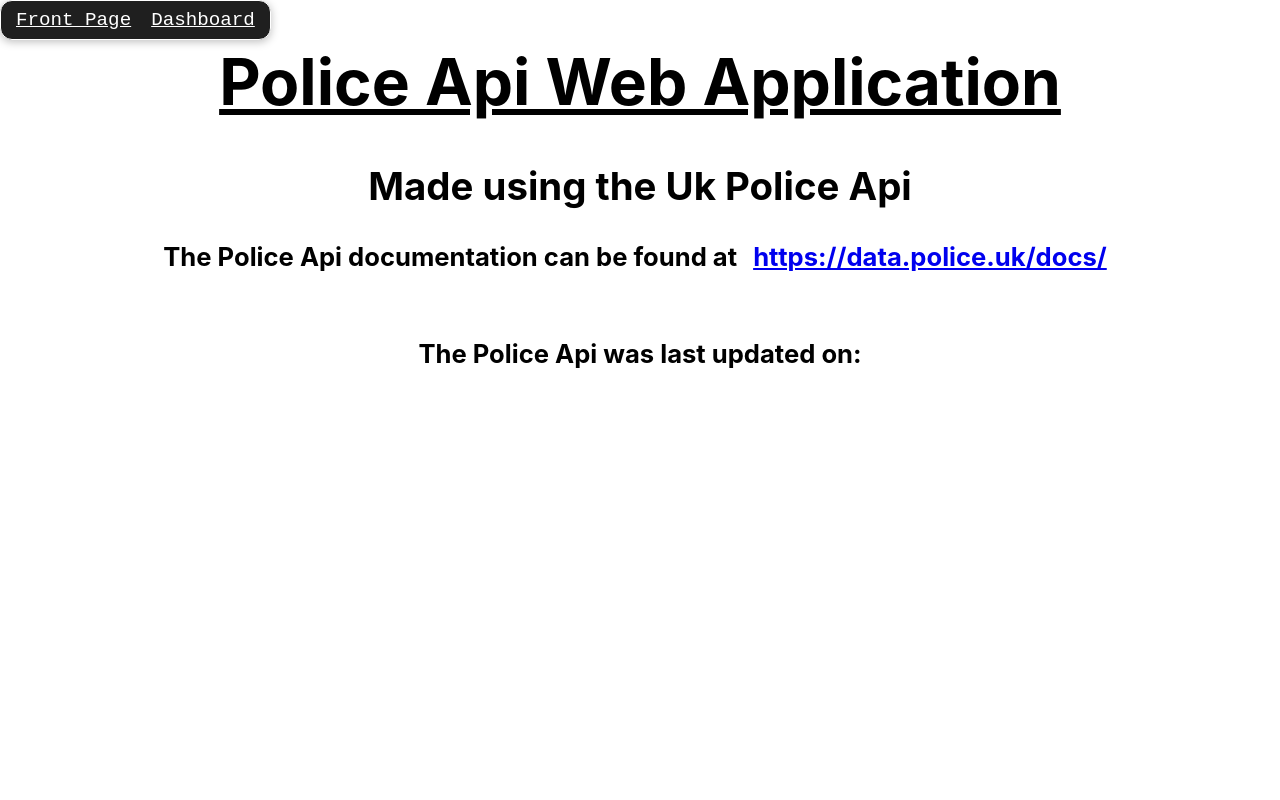
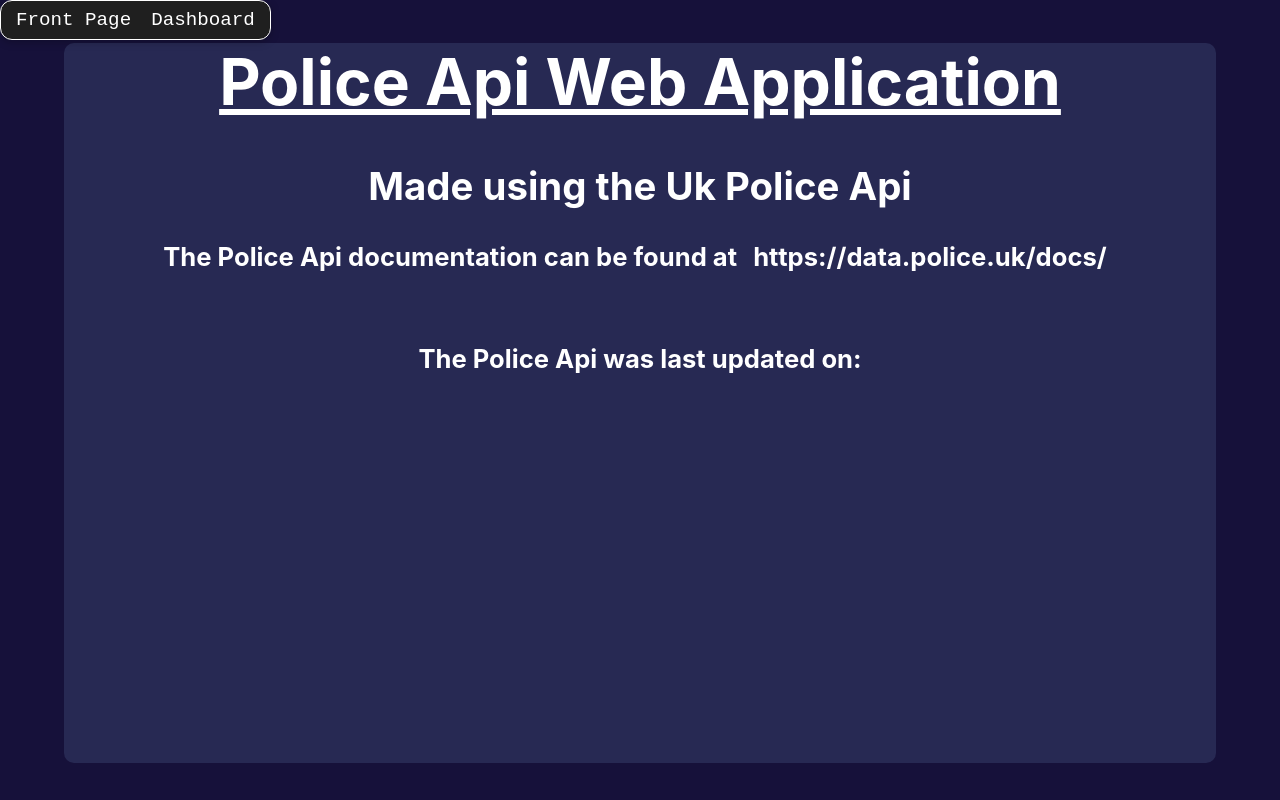
Before and after one commit to Papgooner/PoliceApi, a React (Create React App) app in the folder policeapifinal/: page / in a window 1280 px wide. Built offline with nearby package versions, Linux system fonts and the light colour scheme; no server answers.

Commit message:
css redone

```diff
--- a/policeapifinal/public/index.html
+++ b/policeapifinal/public/index.html
@@ -24,7 +24,7 @@
       work correctly both with client-side routing and a non-root public URL.
       Learn how to configure a non-root public URL by running `npm run build`.
     -->
-    <title>React App</title>
+    <title>Police Api Web Application</title>
   </head>
   <body>
     <noscript>You need to enable JavaScript to run this app.</noscript>
--- a/policeapifinal/src/App.css
+++ b/policeapifinal/src/App.css
@@ -38,12 +38,12 @@
 }
 
 nav {
+  text-decoration: none;
   position: fixed;
   color: #3a3a3a;
   max-width: 100%;
   height: auto;
   top: 0px;
-  left: 0px;
   opacity: 1;
   font-family: "Roboto Mono", monospace;
   display: flex;
@@ -59,25 +59,30 @@ nav {
   font-size: 1.5vw;
 }
 
+.nav :hover {
+  background-color: white;
+}
+
 a:link {
-
+  text-decoration: none;
   background-color: transparent;
   padding-left: 10px;
   padding-right: 10px;
 }
 
 a:visited {
-
+  text-decoration: none;
   background-color: transparent;
   padding-left: 10px;
   padding-right: 10px;
 }
 
 a:hover {
-
+  text-decoration: none;
   background-color: transparent;
   padding-left: 10px;
   padding-right: 10px;
+  color: grey
 }
 
 .NavLinks {
--- a/policeapifinal/src/pages/FrontPage/FrontPage.css
+++ b/policeapifinal/src/pages/FrontPage/FrontPage.css
@@ -14,3 +14,33 @@
 .UpdateText {
     font-size: 2vw;
 }
+
+#FrontpageDiv {
+    align-items: center;
+    position: fixed;
+    top: 0;
+    left: 0;
+    bottom: 0;
+    right: 0;
+    overflow: auto;
+    background-color: rgb(22, 17, 58);
+    color: white;
+}
+
+#FrontpageText {
+    border-radius: 10px;
+    top: 0px;
+    height: 90%;
+    width: 90%;
+    margin-left: 5%;
+    margin-top: 3%;
+    background-color: rgb(39, 41, 83);
+}
+
+.DocumentationLink {
+    color: white;
+}
+
+.DocumentationLink:hover {
+    color: blue;
+}
--- a/policeapifinal/src/pages/FrontPage/FrontPage.js
+++ b/policeapifinal/src/pages/FrontPage/FrontPage.js
@@ -1,20 +1,23 @@
 import "./FrontPage.css";
 import RecentUpdate from "./recentUpdate";
 import NavBar from "../../NavBar";
+import "./FrontPage.css";
 
 function Front() {
     return (
-        <div>
+        <div id="FrontpageDiv">
             <NavBar />
+            <div id="FrontpageText">
             <h1 id="polH1">Police Api Web Application</h1>
             <h2 id="polH2">Made using the Uk Police Api</h2>
             <h3 id="polH3">The Police Api documentation can be found at{" "}
-            <a href="https://data.police.uk/docs/" className="documentation">
+            <a href="https://data.police.uk/docs/" className="DocumentationLink">
             https://data.police.uk/docs/
         </a>
         </h3>
         <RecentUpdate />
         </div>
+        </div>
     )
 }
 
--- a/policeapifinal/src/pages/FrontPage/recentUpdate.js
+++ b/policeapifinal/src/pages/FrontPage/recentUpdate.js
@@ -12,7 +12,7 @@ function RecentUpdate() {
   getapi3(api_url);
   return (
     <div>
-      <div className="Outputs">
+      <div className="UpdateOutputs">
           <br></br>
           <h3 className="UpdateText">The Police Api was last updated on: {" "}
           <p className="UpdateText" id="date"></p>
--- a/policeapifinal/src/pages/HomePage/DynamicButtons.js
+++ b/policeapifinal/src/pages/HomePage/DynamicButtons.js
@@ -1,4 +1,5 @@
 import React from "react";
+import "./HomePage.css";
 
 export default class DynamicButton extends React.Component {
     constructor(props) {
@@ -17,7 +18,7 @@ export default class DynamicButton extends React.Component {
 
     render() {
         return (
-                <button onClick={this.clickHandler} value={this.state.id}>{this.state.name}</button>
+                <button className="Outputs" onClick={this.clickHandler} value={this.state.id}>{this.state.name}</button>
         )
     }
 }
--- a/policeapifinal/src/pages/HomePage/HomePage.css
+++ b/policeapifinal/src/pages/HomePage/HomePage.css
@@ -1,4 +1,45 @@
 .Outputs {
-    color:black;
-    font-size: 1vw;
+    color: white;
+    font-size: 1.5vw;
+    padding: 0.7vw;
+    border-radius: 10px;
+    margin: 0.2vw;
+    background-color: rgb(22, 17, 58);
 }
+
+.Outputs:Hover {
+    background-color: rgb(52, 54, 87);
+}
+
+#Title {
+    font-size: 5vw;
+    font-weight: bold;
+    color:white;
+}
+
+#OutputDiv {
+    background-color: rgb(39, 41, 83);
+    border-radius: 10px;
+    top: 0px;
+    height: 90%;
+    width: 90%;
+    margin-left: 5%;
+}
+
+#TitleDiv {
+    background-color: rgb(22, 17, 58);
+    border-radius: 10px;
+    margin-left: 30%;
+    margin-right: 30%;
+}
+
+#HomepageDiv {
+    align-items: center;
+    position: fixed;
+    top: 0;
+    left: 0;
+    bottom: 0;
+    right: 0;
+    overflow: auto;
+    background-color: rgb(22, 17, 58);
+}
--- a/policeapifinal/src/pages/HomePage/HomePage.js
+++ b/policeapifinal/src/pages/HomePage/HomePage.js
@@ -5,12 +5,7 @@ import DynamicButton from "./DynamicButtons";
 import ApiCall from "./ApiCall";
 
 function Home() {
-    const [location, setLocation] = useState("avon-and-somerset");
 
-    function handleClick(event) {
-        let locationValue = event.target.value;
-        setLocation(locationValue);
-    }
     const [data, setData] = useState([]);
 
     function onApiCall(dataFromApi) {
@@ -25,12 +20,15 @@ function Home() {
     const policeComponent = data?.map((pol) => <DynamicButton name={pol.name} id={pol.id} />)
 
     return (
-        <div>
+        <div id="HomepageDiv">
             <NavBar />
-        <p>Home page</p>
         <ApiCall onApiCallHandler={onApiCall} />
-        <button onClick={handleClick}>click</button>
+        <div id="OutputDiv">
+            <div id="TitleDiv">
+        <p id="Title">Home page</p>
+        </div>
         <p>{policeComponent}</p>
+        </div>
         </div>
     )
 }
```
